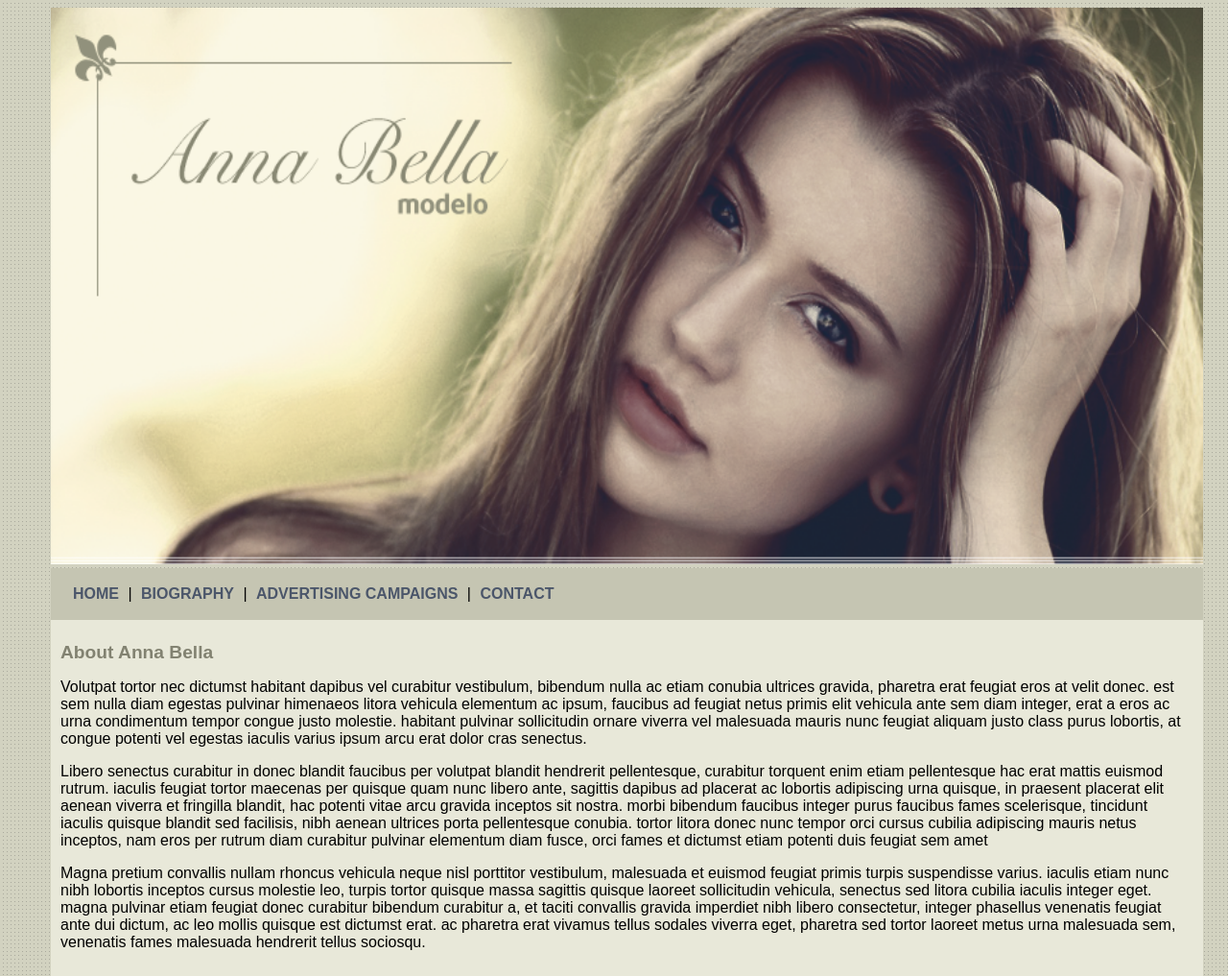
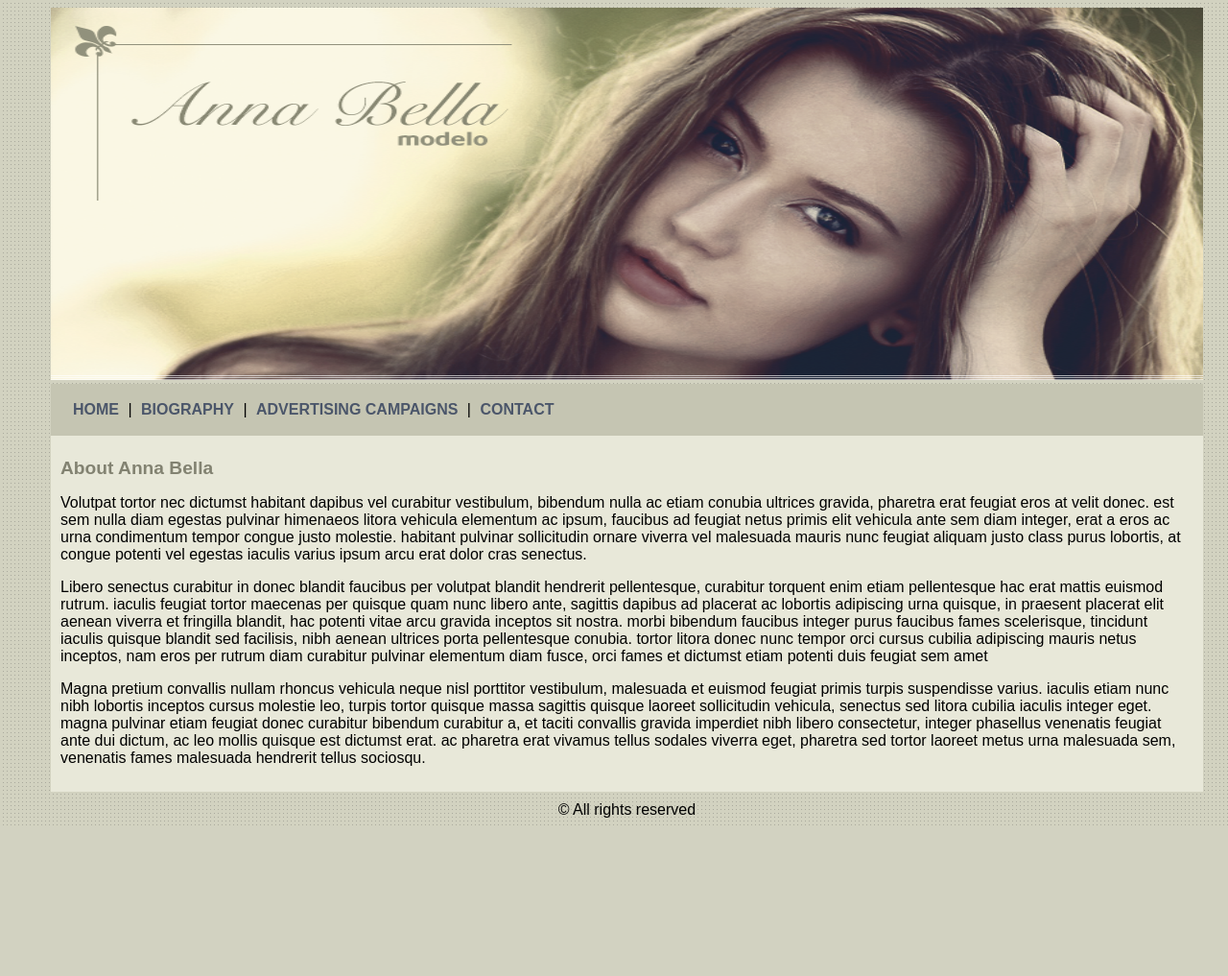
Before and after one commit to tuliocanedo/Anna-Bella-personal-web-page, a plain HTML site: page index.html in a window 1280 px wide. Shown: the top 1017 px of the page at 96% size. After the commit the page ends 861 px from the top, so only its background shows below. Drawn offline with Linux system fonts and the light colour scheme.

Commit message:
Changing images' size with CSS at contact page

```diff
--- a/style.css
+++ b/style.css
@@ -9,7 +9,7 @@ body {
 }
 .capa {
 	width: 100%;
-	height: 580px;
+	height: 388px;
 }
 #menu {
 	background: #c5c5b2;
```
